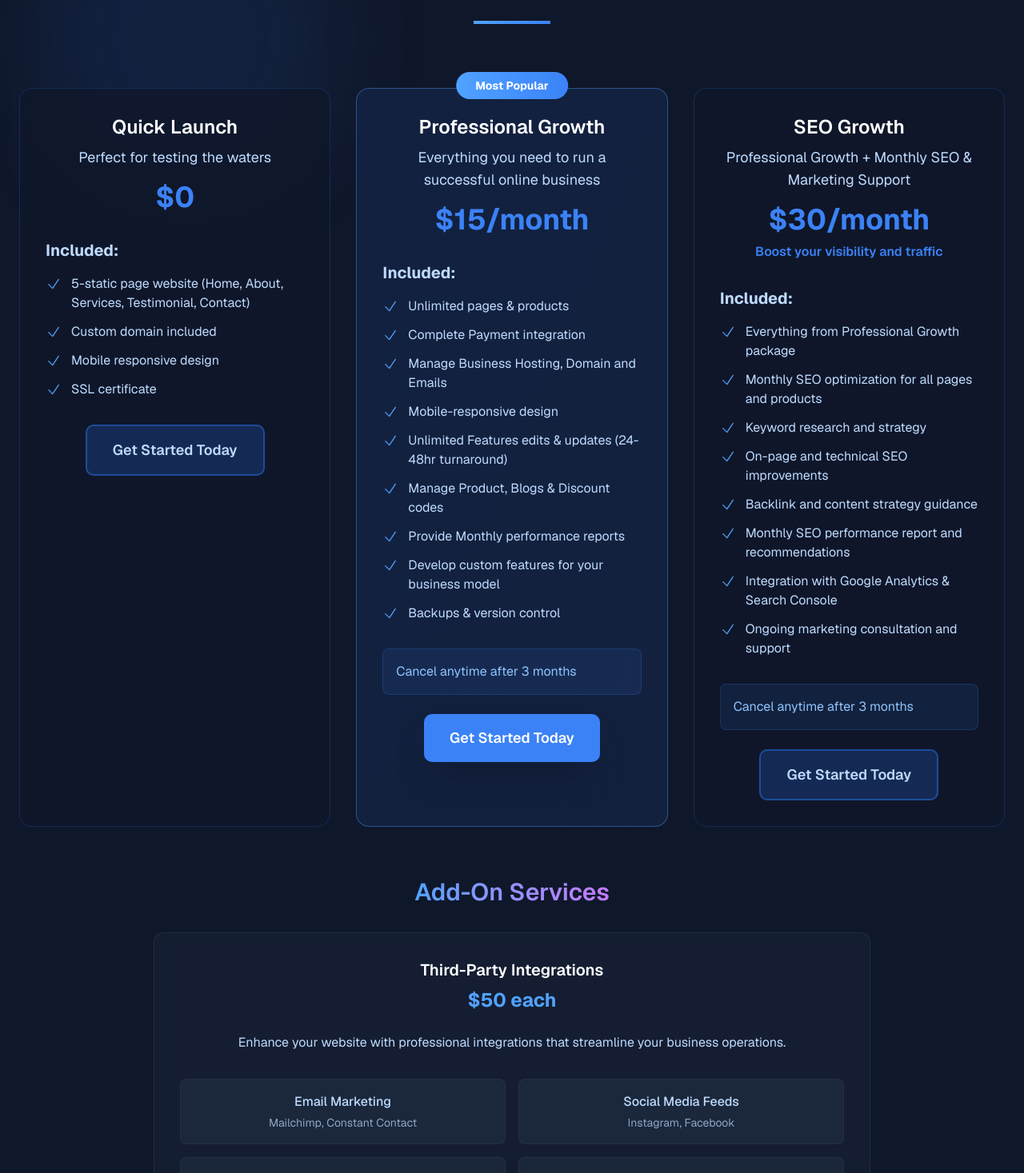
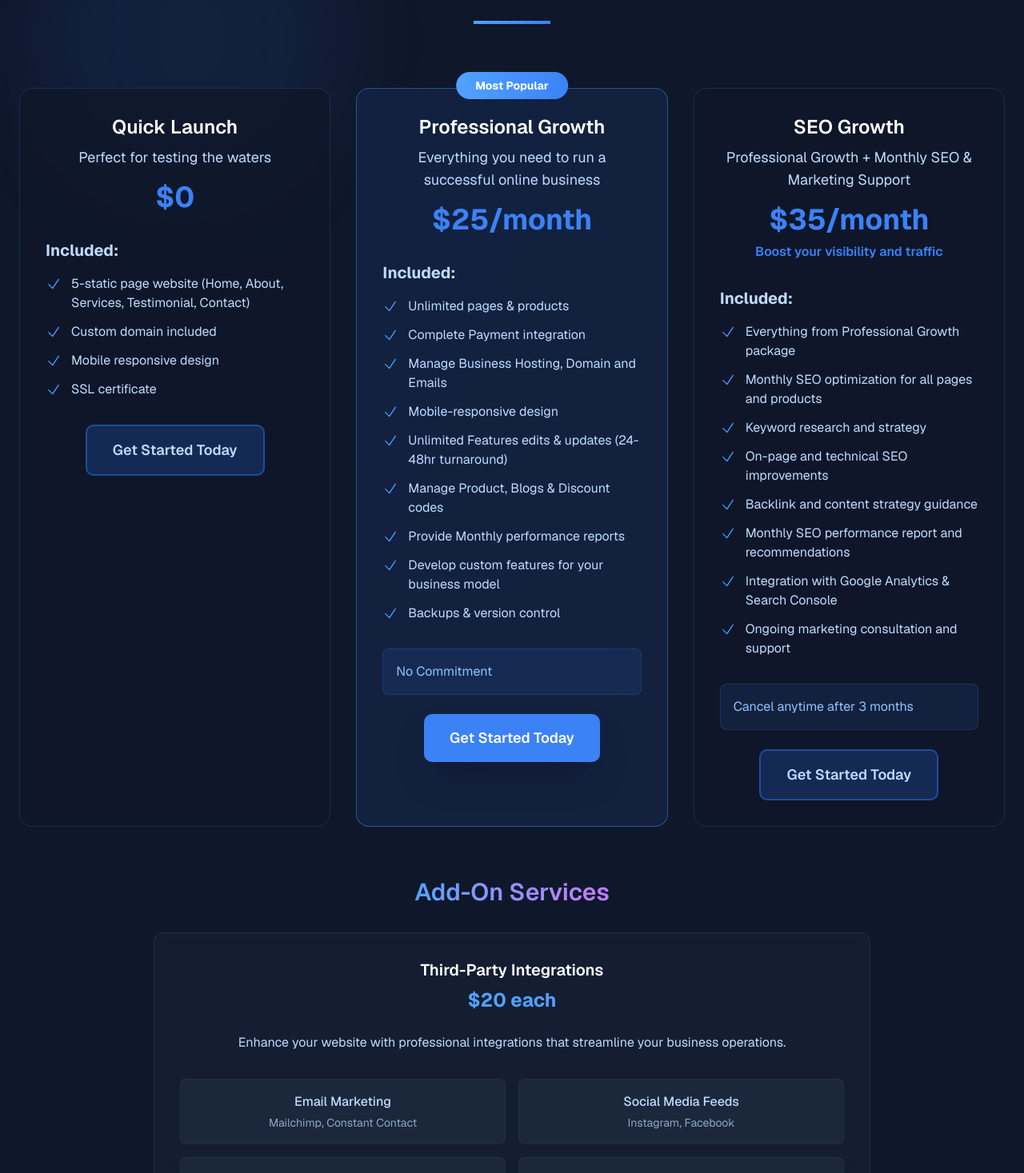
Before and after one commit to wafafatima66/code-craft-room, a Next.js app: page / in a window 1280 px wide. Shown: the part 7217-8684 px from the top of the page at 80% size. Built offline with nearby package versions, Linux system fonts and the light colour scheme.

Commit message:
pricing corrected

```diff
--- a/src/components/Pricing.tsx
+++ b/src/components/Pricing.tsx
@@ -19,7 +19,7 @@ const packages = [
   {
     name: "Professional Growth",
     subtitle: "Everything you need to run a successful online business",
-    setupPrice: "$15/month",
+    setupPrice: "$25/month",
     monthlyPrice: "",
     highlight: "",
     features: [
@@ -33,7 +33,7 @@ const packages = [
       "Develop custom features for your business model",
       "Backups & version control"
     ],
-    commitment: "Cancel anytime after 3 months",
+    commitment: "No Commitment",
     isPopular: true
   },
   // {
@@ -58,7 +58,7 @@ const packages = [
   {
     name: "SEO Growth",
     subtitle: "Professional Growth + Monthly SEO & Marketing Support",
-    setupPrice: "$30/month",
+    setupPrice: "$35/month",
     monthlyPrice: "",
     highlight: "Boost your visibility and traffic",
     features: [
@@ -199,7 +199,7 @@ export default function Pricing() {
             {/* Header */}
             <div className="text-center mb-6">
               <h4 className="text-xl font-semibold text-white mb-2">Third-Party Integrations</h4>
-              <p className="text-2xl font-bold text-blue-400">$50 each</p>
+              <p className="text-2xl font-bold text-blue-400">$20 each</p>
             </div>
 
             {/* Description */}
```
